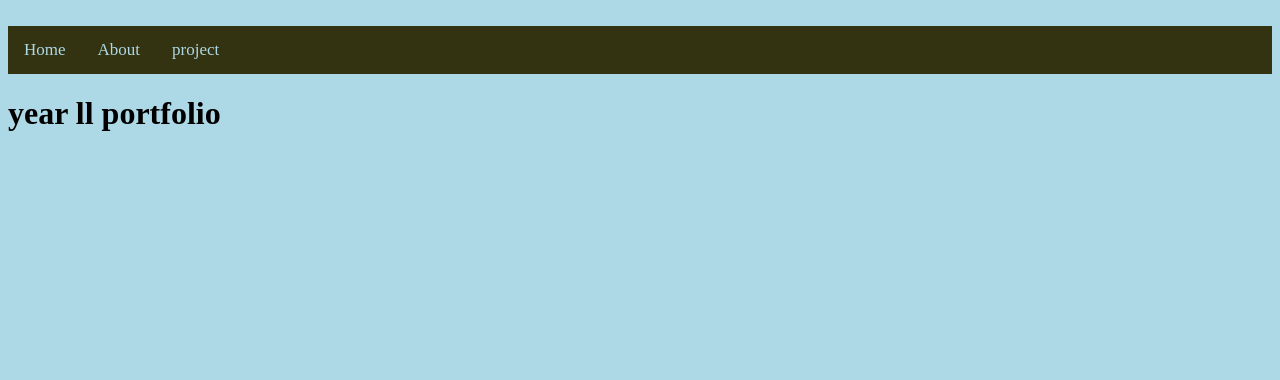
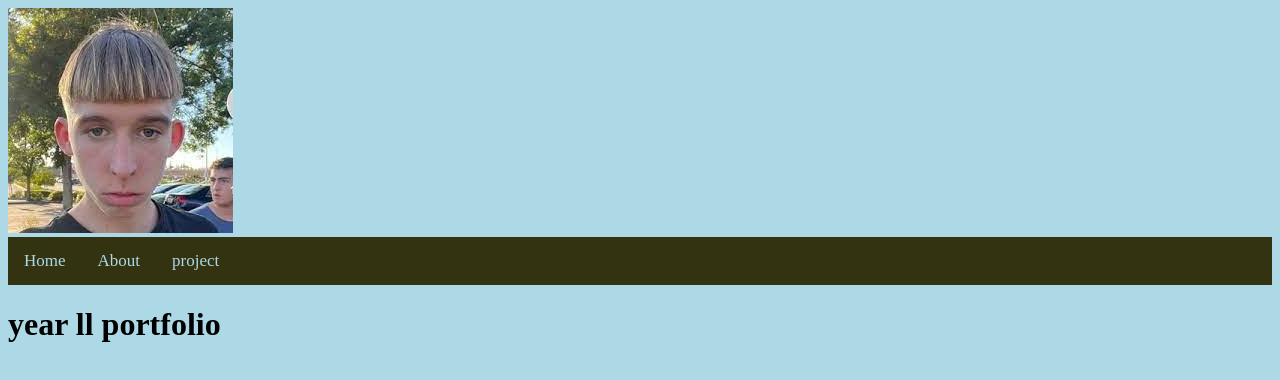
Before and after one commit to finn8892/year-11-portfolio, a plain HTML site: page index.html in a window 1280 px wide. Drawn offline with Linux system fonts and the light colour scheme.

Commit message:
new stuff

```diff
--- a/index.html
+++ b/index.html
@@ -10,7 +10,7 @@
 
 <body>
 
-<img src="" alt="">
+<img src="image1.jpg" alt="Finn on a good day">
 <div class="topnav">
     <a href="index.html">Home</a>
     <a href="about.html">About</a>
```
Also changed, not shown: image1.jpg (added).
